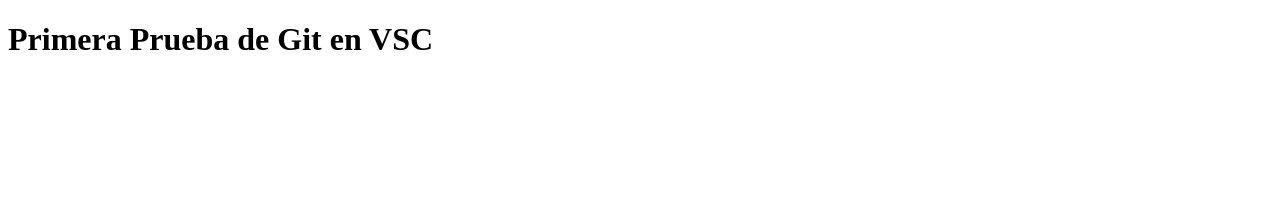
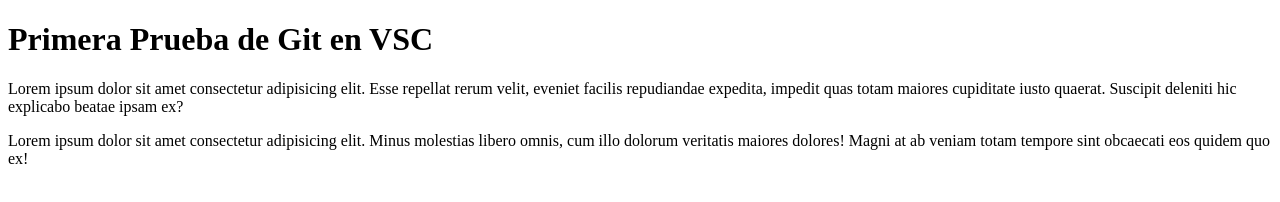
Before and after one commit to MateoAlejandroRodriguez19/Unorapido, a plain HTML site: page index.html in a window 1280 px wide. Drawn offline with Linux system fonts and the light colour scheme.

Commit message:
Segundo cambio de HTML

```diff
--- a/index.html
+++ b/index.html
@@ -8,5 +8,7 @@
 </head>
 <body>
     <h1>Primera Prueba de Git en VSC</h1>
+    <p>Lorem ipsum dolor sit amet consectetur adipisicing elit. Esse repellat rerum velit, eveniet facilis repudiandae expedita, impedit quas totam maiores cupiditate iusto quaerat. Suscipit deleniti hic explicabo beatae ipsam ex?</p>
+    <p>Lorem ipsum dolor sit amet consectetur adipisicing elit. Minus molestias libero omnis, cum illo dolorum veritatis maiores dolores! Magni at ab veniam totam tempore sint obcaecati eos quidem quo ex!</p>
 </body>
 </html>
```
